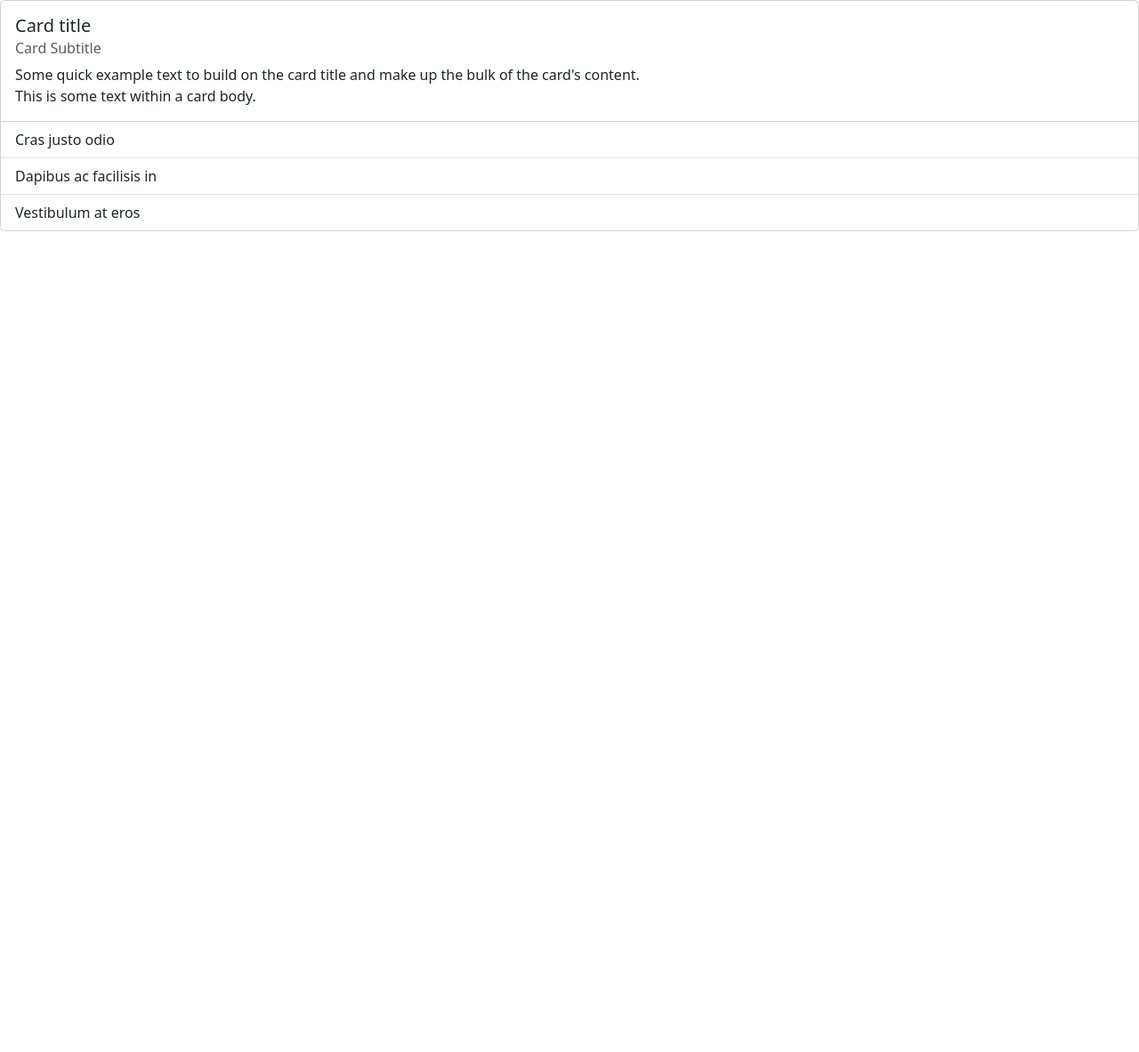
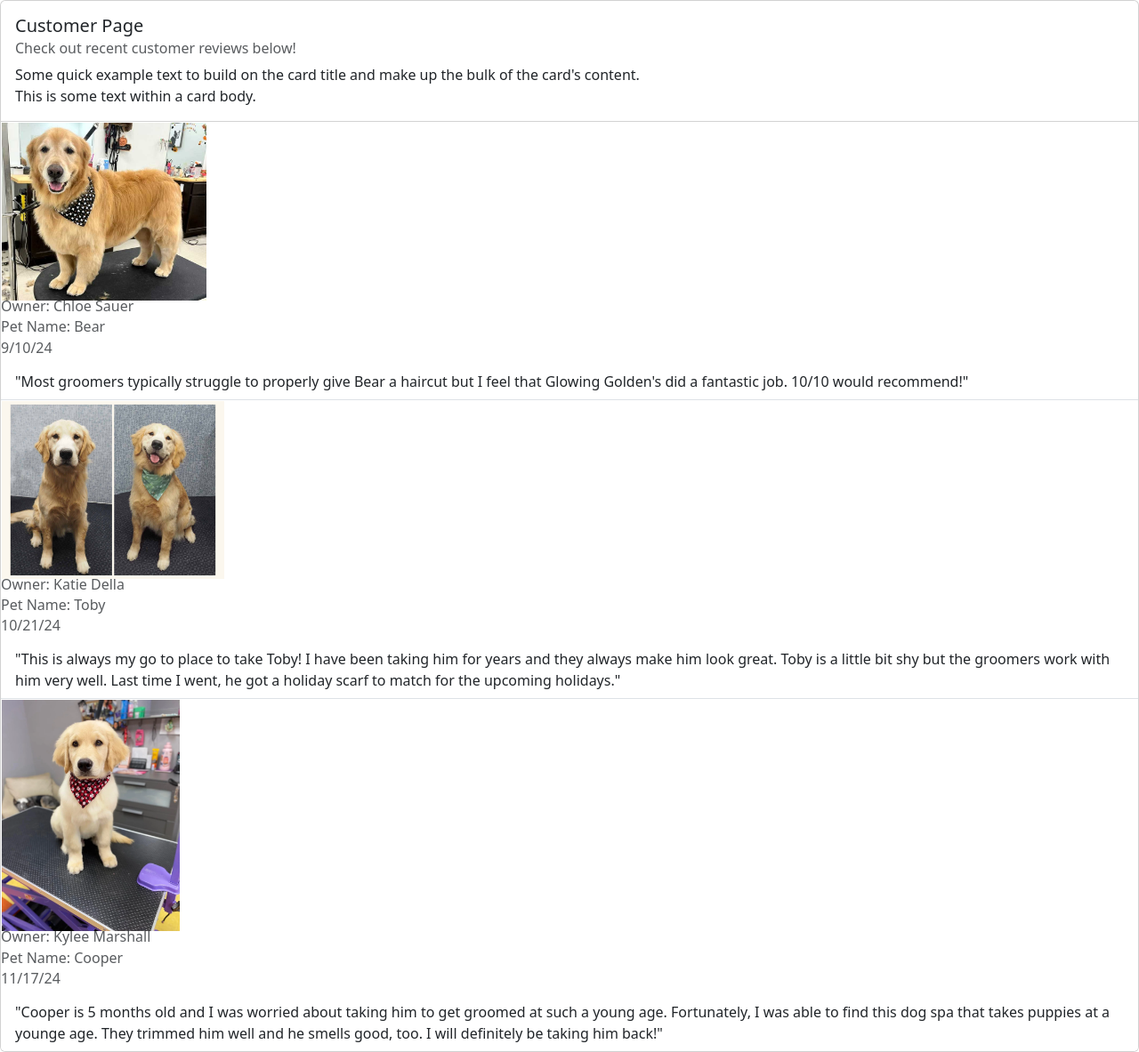
Before and after one commit to kennedymchugh/project, a plain HTML site: page Customershowcase.html in a window 1280 px wide. Shown: the whole page at 89% size. Before the commit the page ends 800 px from the top, so only its background shows below. Drawn offline with nearby package versions, Linux system fonts and the light colour scheme.

Commit message:
customershowcase

```diff
--- a/Customershowcase.html
+++ b/Customershowcase.html
@@ -11,15 +11,45 @@
 <!-- copy everything above here for bootstrap -->
 <div class="card" style="width; 18rem;">
   <div class="card-body">
-      <h5 class="card-title">Card title</h5>
-      <h6 class="card-subtitle mb-2 text-muted">Card Subtitle</h6>
+      <h5 class="card-title">Customer Page</h5>
+      <h6 class="card-subtitle mb-2 text-muted">Check out recent customer reviews below!</h6>
       <p class="card-text">Some quick example text to build on the card title and make up the bulk of the card's content.</p>
     This is some text within a card body.
   </div>
        <ul class="list-group list-group-flush">
-    <li class="list-group-item">Cras justo odio</li>
-    <li class="list-group-item">Dapibus ac facilisis in</li>
-    <li class="list-group-item">Vestibulum at eros</li>
+         <table>
+        <tbody>
+          <tr>
+            <td><img width="230" height = "200" src="images/golden-retriever.png" alt="dogpic"/></td>
+          </tr>
+        </tbody>
+    </table>
+         <h6 class="card-subtitle mb-2 text-muted">Owner: Chloe Sauer</h6>
+         <h6 class="card-subtitle mb-2 text-muted">Pet Name: Bear</h6>
+         <h6 class="card-subtitle mb-2 text-muted">9/10/24</h6>
+    <li class="list-group-item">"Most groomers typically struggle to properly give Bear a haircut but I feel that Glowing Golden's did a fantastic job. 10/10 would recommend!"</li>
+       <table>
+        <tbody>
+          <tr>
+            <td><img width="250" height = "200" src="images/Pup-before-and-after.jpeg" alt="dogpic"/></td>
+          </tr>
+        </tbody>
+    </table>
+         <h6 class="card-subtitle mb-2 text-muted">Owner: Katie Della</h6>
+         <h6 class="card-subtitle mb-2 text-muted">Pet Name: Toby</h6>
+         <h6 class="card-subtitle mb-2 text-muted">10/21/24</h6>
+    <li class="list-group-item">"This is always my go to place to take Toby! I have been taking him for years and they always make him look great. Toby is a little bit shy but the groomers work with him very well. Last time I went, he got a holiday scarf to match for the upcoming holidays."</li>
+     <table>
+        <tbody>
+          <tr>
+            <td><img width="200" height = "260" src="images/dog-sitting-at-groomer.webp" alt="dogpic"/></td>
+          </tr>
+        </tbody>
+    </table>
+         <h6 class="card-subtitle mb-2 text-muted">Owner: Kylee Marshall</h6>
+         <h6 class="card-subtitle mb-2 text-muted">Pet Name: Cooper</h6>
+         <h6 class="card-subtitle mb-2 text-muted">11/17/24</h6>
+         <li class="list-group-item">"Cooper is 5 months old and I was worried about taking him to get groomed at such a young age. Fortunately, I was able to find this dog spa that takes puppies at a younge age. They trimmed him well and he smells good, too. I will definitely be taking him back!"</li>
   </ul>
 </div>
 
```
Also changed, not shown: about_us.html (+1 -1 lines), index.html (+1 -1 lines).
